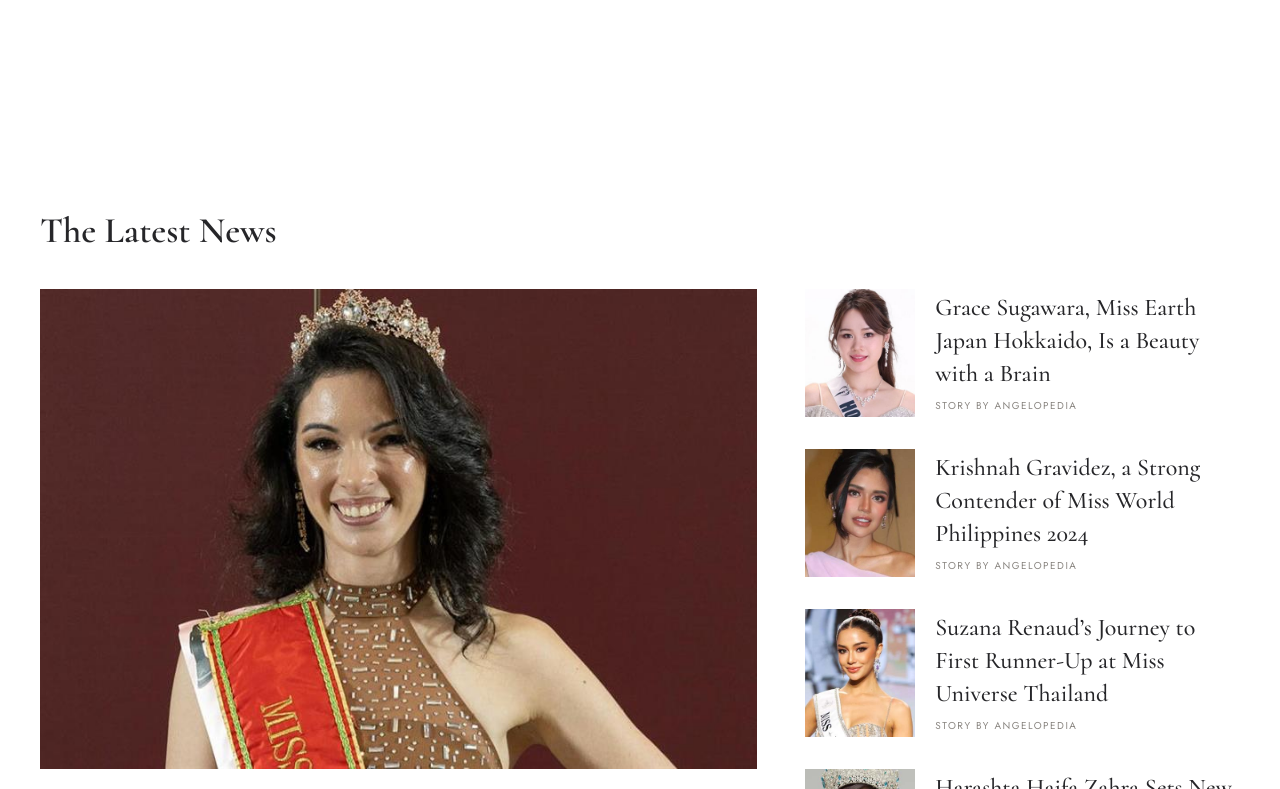
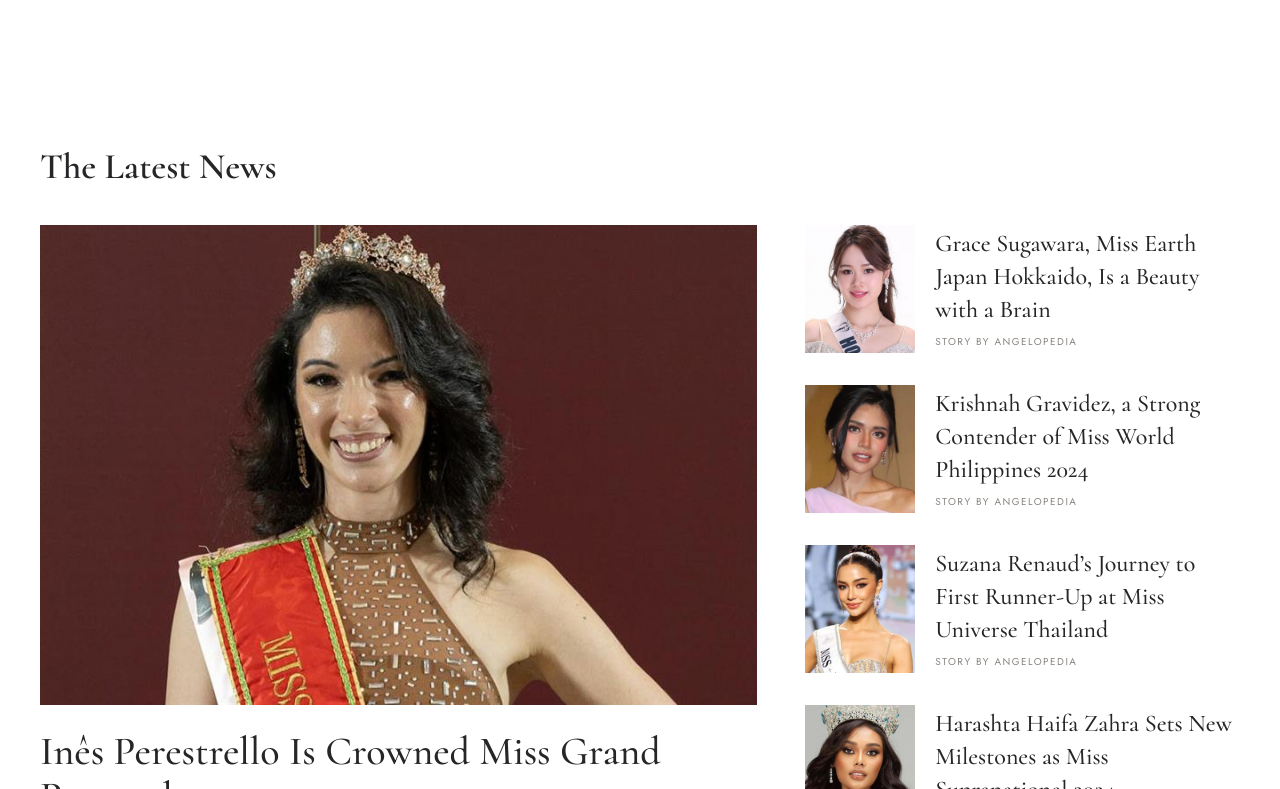
Before and after one commit to shubhamjivo/angelopedia, a Next.js app: page / in a window 1280 px wide. Shown: the part 691-1480 px from the top of the page. Built offline with nearby package versions, Linux system fonts and the light colour scheme; no server answers.

Commit message:
udpate on the space

```diff
--- a/app/globals.css
+++ b/app/globals.css
@@ -189,13 +189,6 @@ main>.screen-section:first-child {
   min-height: calc(100svh - var(--header-h-top));
 }
 
-.screen-section:not(:first-child)::before {
-  content: "";
-  display: block;
-  height: var(--header-h);
-  flex-shrink: 0;
-}
-
 .container {
   --max-width: 1360px;
   --gutter: 1.5rem;
```
Also changed, not shown: 1 other file (tests, documents, lock files or other folders).
